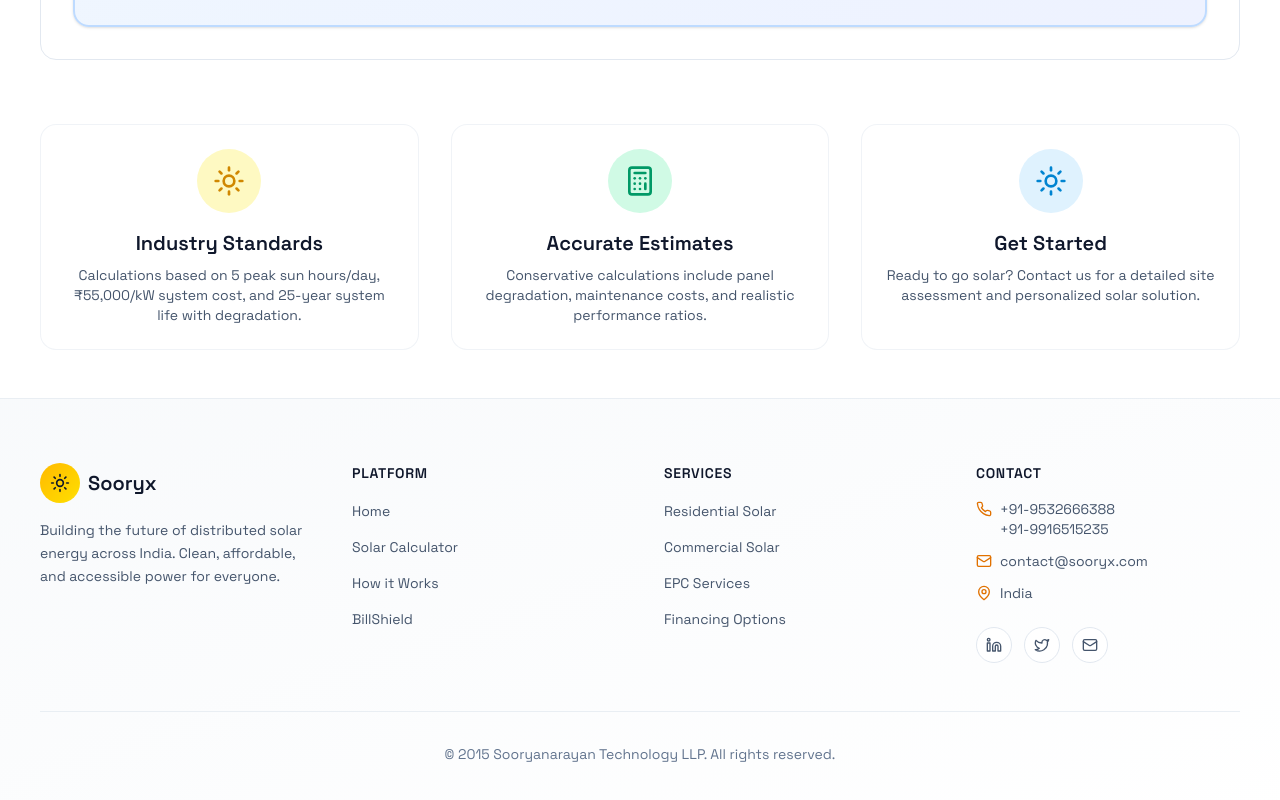
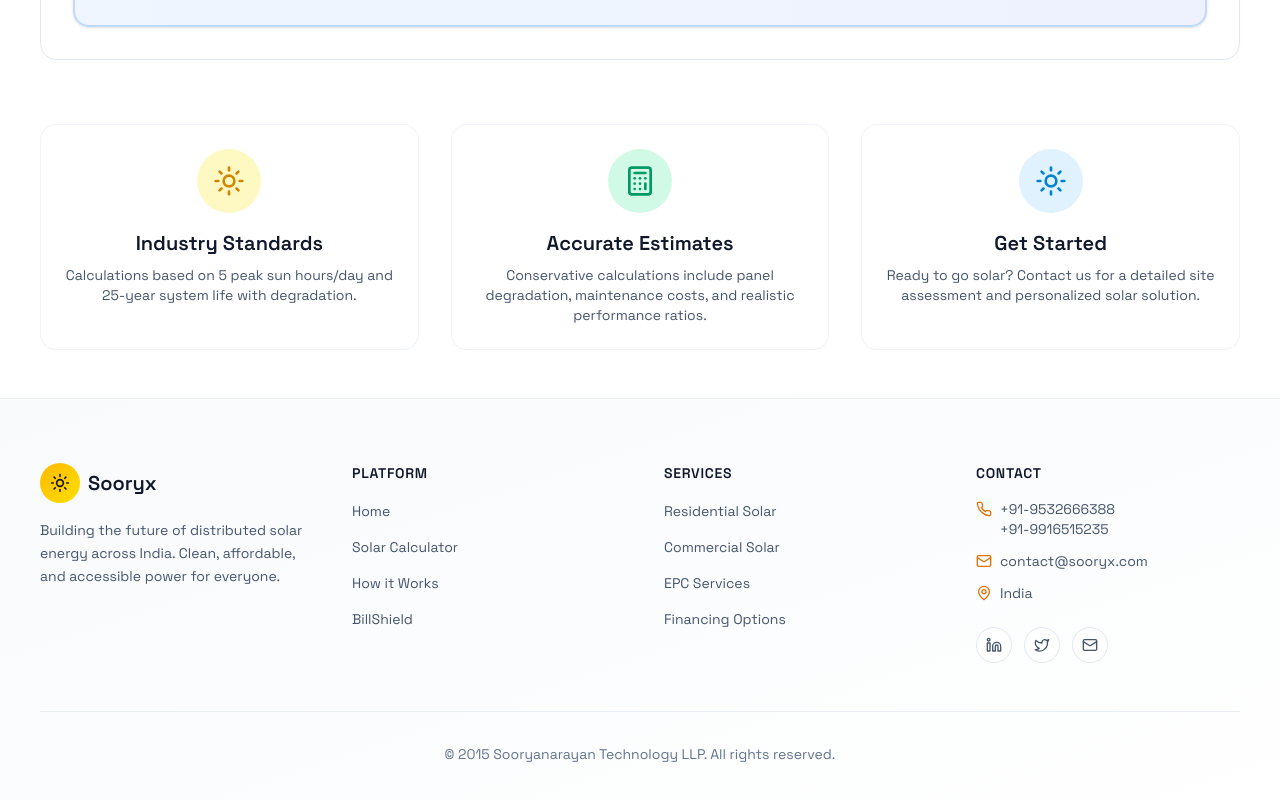
Before and after one commit to sooryx-eng/Sooryx_Live, a Next.js app: page /calculator in a window 1280 px wide. Shown: the part 1387-2187 px from the top of the page. Built offline with nearby package versions, Linux system fonts and the light colour scheme.

Commit message:
update changes

```diff
--- a/app/billshield/page.tsx
+++ b/app/billshield/page.tsx
@@ -21,7 +21,7 @@ export default function BillShield() {
         initial={{ opacity: 0, y: -20 }}
         animate={{ opacity: 1, y: 0 }}
         transition={{ duration: 0.6 }}
-        className="sticky top-0 z-40 w-full bg-gradient-to-r from-amber-500 via-yellow-500 to-emerald-500 px-4 py-5 text-center shadow-lg"
+        className="sticky top-28 md:top-0 z-40 w-full bg-gradient-to-r from-amber-500 via-yellow-500 to-emerald-500 px-4 py-5 text-center shadow-lg"
       >
         <h2 className="text-2xl md:text-3xl font-black text-white drop-shadow-lg">
           ☀️ Coming Soon
--- a/app/calculator/page.tsx
+++ b/app/calculator/page.tsx
@@ -55,7 +55,7 @@ export default function CalculatorPage() {
             </div>
             <h3 className="text-xl font-semibold mb-2">Industry Standards</h3>
             <p className="text-slate-600 text-sm">
-              Calculations based on 5 peak sun hours/day, ₹55,000/kW system cost, and 25-year system life with degradation.
+              Calculations based on 5 peak sun hours/day and 25-year system life with degradation.
             </p>
           </div>
 
```
